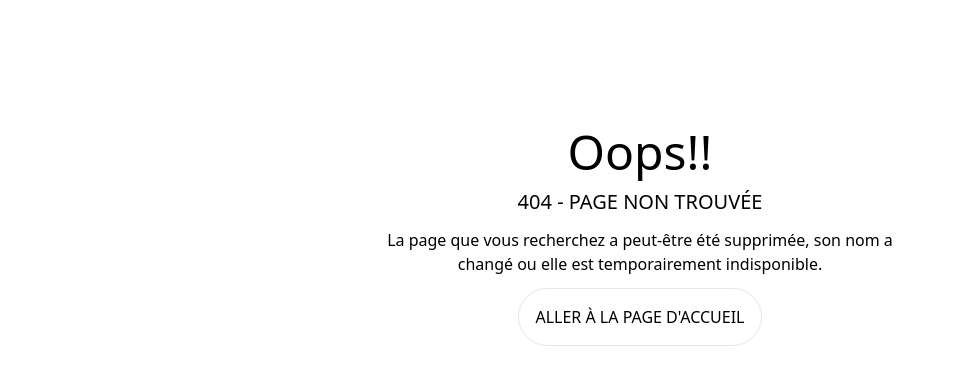
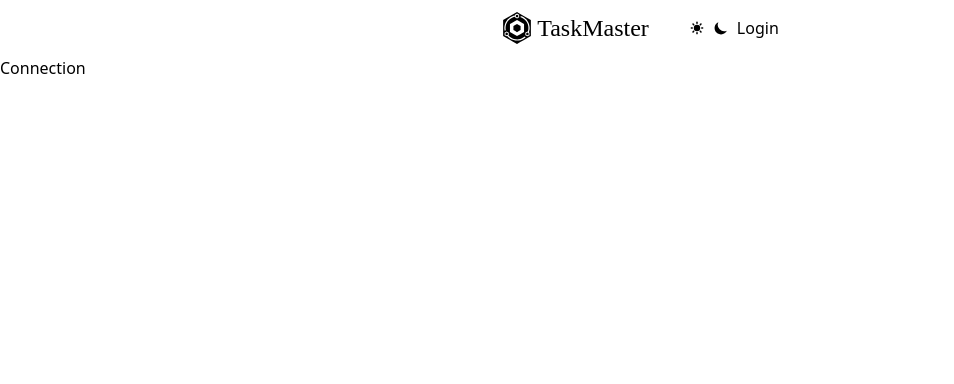
Before and after one commit to larry1473/IFT3225_Projet2, a React (Create React App) app in the folder client/: page /Connection in a window 1280 px wide. Before the commit this address had no page. Shown: the top 384 px of the page, without its empty margins (0-954 px from the left). Built offline with nearby package versions, Linux system fonts and the light colour scheme.

Commit message:
add Home & Connection pages

```diff
--- a/client/src/App.tsx
+++ b/client/src/App.tsx
@@ -1,11 +1,13 @@
 import React from 'react';
 import Header from './components/Header';
 import './App.css';
+import { Outlet } from 'react-router-dom';
 
 function App() {
   return (
     <>
       <Header />
+      <Outlet />
     </>
   );
 }
--- a/client/src/components/Header.tsx
+++ b/client/src/components/Header.tsx
@@ -14,7 +14,7 @@ export default function Header() {
                 <li className='flex items-center justify-center gap-x-2'>
                     <HiSun />
                     <HiMoon />
-                    <button>Login</button>
+                    <Link to="Connection">Login</Link>
                 </li>
             </nav>
         </header>
--- a/client/src/index.tsx
+++ b/client/src/index.tsx
@@ -8,6 +8,8 @@ import {
   RouterProvider,
 } from "react-router-dom";
 import NotFound from './pages/NotFound';
+import Connection from './pages/Connection';
+import Home from './pages/Home';
 
 const root = ReactDOM.createRoot(
   document.getElementById('root') as HTMLElement
@@ -19,7 +21,8 @@ const router = createBrowserRouter([
     element: <App />,
     errorElement: <NotFound />,
     children: [
-      // {index:true, path: '/', element: </>},
+      {index:true, path: '/', element: <Home />},
+      {path: 'Connection', element: <Connection/>},
     ],
   },
 ]);
--- /dev/null
+++ b/client/src/pages/Connection.tsx
@@ -0,0 +1,9 @@
+import React from 'react';
+
+export default function Connection() {
+    return (
+        <div>
+            Connection
+        </div>
+    );
+}
--- /dev/null
+++ b/client/src/pages/Home.tsx
@@ -0,0 +1,9 @@
+import React from 'react';
+
+export default function Home() {
+    return (
+        <div>
+            Home
+        </div>
+    );
+}
```
